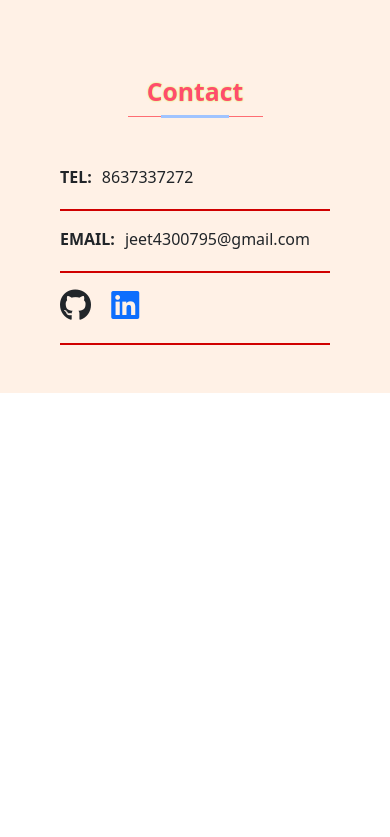
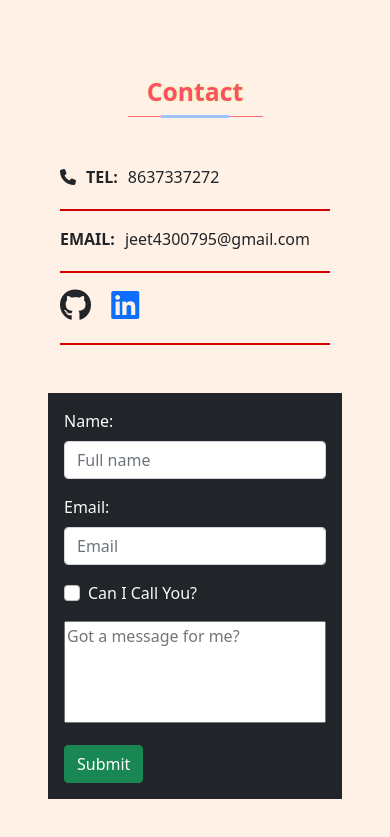
Before and after one commit to prem-jeet/portfolio1.0, a plain HTML site: page index.html in a window 390 px wide. Shown: the part 1039-1876 px from the top of the page. Before the commit the page ends 1432 px from the top, so only its background shows below. Drawn offline with nearby package versions, Linux system fonts and the light colour scheme.

Commit message:
refactor: contact form layout add: checkbox handler

```diff
--- a/index.html
+++ b/index.html
@@ -112,14 +112,23 @@
       <div class="container">
         <h2 class="text-center mb-5" section-title>contact</h2>
         <div class="row">
-          <div class="col-md-6 d-none d-md-block spacing bg-dark text-light p-3 contact__right">
+          <div
+            class="order-2 mt-5 order-md-0 mt-md-0 col-md-6 col-xl-4 offset-xl-2 bg-dark text-light p-3"
+          >
+            <form
+              class="spacing"
+              id="contact__form"
+              onsubmit="reset(); alert(`successful`)"
+            >
               <div>
-              <label for="fullname" class="form-label">name:</label>
+                <label for="full_name" class="form-label">name:</label>
                 <input
+                  required
                   type="text"
                   class="form-control"
                   placeholder="Full name"
-                id="fullname"
+                  id="full_name"
+                  name="full_name"
                 />
               </div>
               <div>
@@ -129,39 +138,61 @@
                   class="form-control"
                   placeholder="Email"
                   id="email"
+                  name="email"
+                  required
                 />
               </div>
               <div class="form-check">
-              <label for="phone_option" class="form-check-label"
+                <label for="call_option" class="form-check-label"
                   >Can i call you?</label
                 >
                 <input
                   type="checkbox"
                   class="form-check-input"
-                id="phone_option"
+                  id="call_option"
+                  name="call_option"
+                  onchange="checked_status(this)"
+                />
+              </div>
+              <div class="d-none" id="mobile_container">
+                <label for="mobile" class="form-label">contact no.:</label>
+                <input
+                  type="tel"
+                  class="form-control"
+                  placeholder="Mobile"
+                  id="mobile"
                 />
               </div>
               <div>
-              <label for="phone" class="form-label">contact no.:</label>
-              <input
-                type="tel"
-                class="form-control"
-                placeholder="Phone"
-                id="phone"
-              />
+                <textarea
+                  name="message"
+                  id="message"
+                  rows="4"
+                  placeholder="Got a message for me?"
+                ></textarea>
               </div>
+              <button type="submit" class="btn btn-success" id="submit">
+                Submit
+              </button>
+            </form>
+          </div>
+
+          <div class="col-12 col-md-6 col-xl-4">
+            <div
+              class="spacing d-flex flex-column justify-content-center h-100 p-lg-5"
+              id="contact__details"
+            >
               <div>
-              <textarea name="message" id="message" cols="auto" rows="4" placeholder="Got a message for me?"></textarea>
+                <span class="fa fa-phone"></span><span>tel:</span>8637337272
               </div>
-            <button class="btn btn-success">Submit</button>
-          </div>
-          <div class="col-12 col-md-6">
-            <div class="spacing d-flex flex-column justify-content-center h-100 p-md-5 contact__left">
-              <div><span>tel:</span>8637337272</div>
               <div><span>email:</span>jeet4300795@gmail.com</div>
               <div>
-                <a href="" class="link-dark"><i class="fa-2x fa-brands fa-github"></i></a>
-                <a href="" class="link-primary ms-3"><i class="fa-2x fa-brands fa-linkedin"></i></a>
+                <a href="" class="link-dark"
+                  ><i class="fa-2x fa-brands fa-github"></i
+                ></a>
+                <a href="" class="link-primary ms-3"
+                  ><i class="fa-2x fa-brands fa-linkedin"></i
+                ></a>
               </div>
             </div>
           </div>
@@ -177,6 +208,6 @@
       crossorigin="anonymous"
     ></script>
     <!-- custom js file -->
-    <script src="index.js"></script>
+    <script src="./index.js"></script>
   </body>
 </html>
--- /dev/null
+++ b/index.js
@@ -0,0 +1,9 @@
+function checked_status(e) {
+  let checked = e.checked;
+  const mobile_container = document.querySelector("#mobile_container");
+
+  // make the input for mobile number visible
+  // make hide the input for  mobile number
+  mobile_container.classList.toggle("d-none", !checked);
+  mobile_container.querySelector("#mobile").toggleAttribute("required", checked)
+}
--- a/style.css
+++ b/style.css
@@ -140,19 +140,23 @@ section{
 
 
 /* style for ontact area */
-.contact__left > *{
+#contact__details > *{
   border-bottom: 2px solid #d00000;
   padding-bottom: 20px;
   /* outline: 1px solid lime; */
 }
 
 
-.contact__left span{
+#contact__details span{
   text-transform: uppercase;
   margin-right: 10px;
   font-weight: 600;
 }
 
+#contact__form textarea{
+  width: 100%;
+  resize: none;
+}
 label{
   text-transform: capitalize;
 }
```
Also changed, not shown: imdex.js (deleted). Lines whose indentation alone changed are shown as unchanged.
